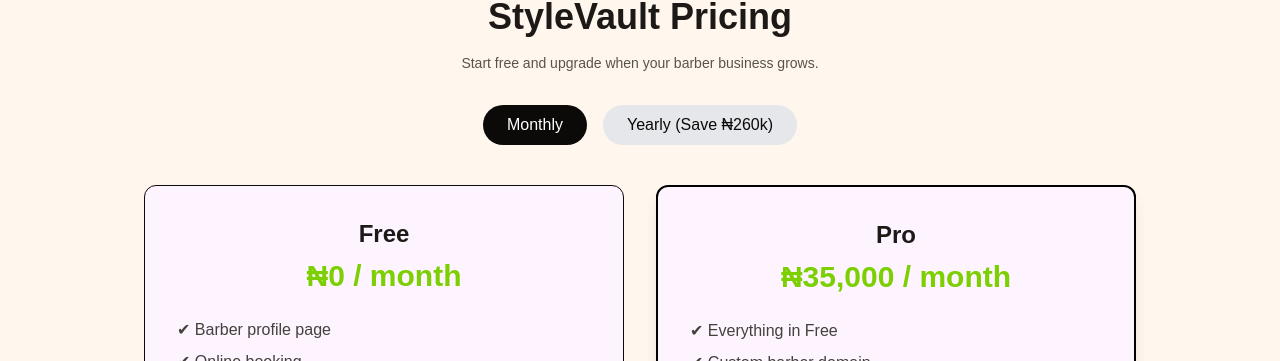
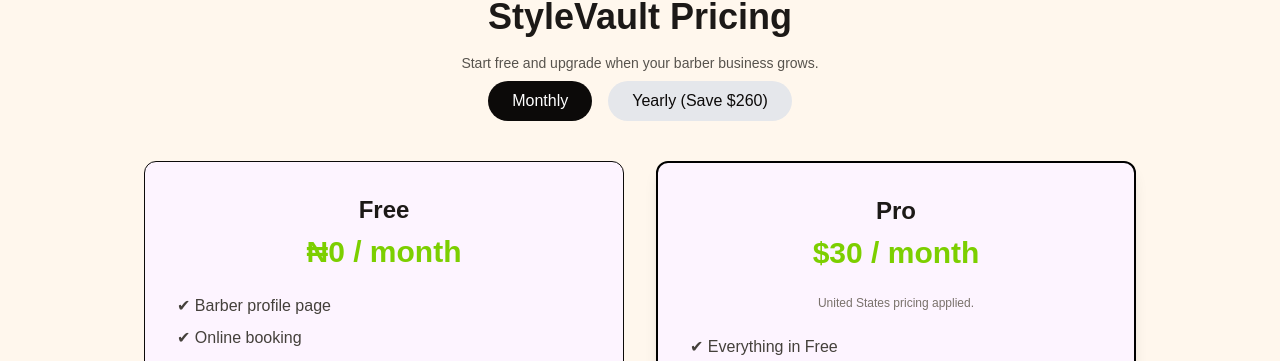
Before and after one commit to Swiftdaops/stylevault, a Next.js app: page /pricing in a window 1280 px wide. Shown: the part 147-508 px from the top of the page. Built offline with nearby package versions, Linux system fonts and the light colour scheme; no server answers.

Commit message:
Localize pricing by visitor country

```diff
--- a/src/app/pricing/PricingClient.jsx
+++ b/src/app/pricing/PricingClient.jsx
@@ -4,13 +4,13 @@
 import { useAuth } from "@/components/auth-provider"
 import { API_BASE_URL } from "@/lib/barber-api"
 
-export default function PricingClient() {
+export default function PricingClient({ initialPricing }) {
   const [billing, setBilling] = useState("monthly")
   const { barber } = useAuth()
 
   const price = {
-    monthly: "₦35,000",
-    yearly: "₦350,000",
+    monthly: initialPricing?.monthlyDisplay || "$30",
+    yearly: initialPricing?.yearlyDisplay || "$100",
   }
 
   const [showForm, setShowForm] = useState(false)
@@ -68,7 +68,8 @@
     <section className="py-20 bg-orange-50 dark:bg-stone-950 text-center">
       <div className="max-w-5xl mx-auto px-4">
         <h1 className="text-4xl font-bold mb-4 text-stone-900 dark:text-amber-50">StyleVault Pricing</h1>
-        <p className="text-sm text-stone-600 dark:text-amber-300 mb-8">Start free and upgrade when your barber business grows.</p>
+        <p className="text-sm text-stone-600 dark:text-amber-300 mb-2">Start free and upgrade when your barber business grows.</p>
+
 
         <div className="flex justify-center gap-4 mb-10">
           <button
@@ -84,7 +85,7 @@
             aria-pressed={billing === "yearly"}
             className={`px-6 py-2 rounded-full ${billing === "yearly" ? "bg-stone-950 text-white dark:bg-amber-500 dark:text-black" : "bg-gray-200 dark:bg-stone-800"}`}
           >
-            Yearly (Save ₦260k)
+            Yearly (Save {initialPricing?.yearlySavingsDisplay || '$260'})
           </button>
         </div>
 
@@ -111,6 +112,13 @@
           <article className="border-2 border-black rounded-xl p-8 shadow-lg bg-fuchsia-50 dark:bg-stone-900">
             <h2 className="text-2xl font-semibold mb-2 text-stone-900 dark:text-amber-50">Pro</h2>
             <p className="text-3xl font-bold mb-6 text-lime-500">{price[billing]} {billing === 'monthly' ? '/ month' : '/ year'}</p>
+            <p className="mb-6 text-xs text-stone-500 dark:text-amber-300">
+              {initialPricing?.countryCode === 'NG'
+                ? 'Nigeria pricing applied.'
+                : initialPricing?.countryCode === 'US'
+                  ? 'United States pricing applied.'
+                  : `Equivalent local pricing applied for ${initialPricing?.countryLabel || 'your region'}.`}
+            </p>
             <ul className="text-left space-y-2 mb-8 text-stone-700 dark:text-amber-200">
               <li>✔ Everything in Free</li>
               <li>✔ Custom barber domain</li>
--- a/src/app/pricing/page.js
+++ b/src/app/pricing/page.js
@@ -1,51 +1,58 @@
+import { headers } from 'next/headers';
 import PricingClient from "./PricingClient";
 import { absoluteUrl } from "@/lib/seo";
+import { getRawVisitorCountryCode } from '@/lib/request-country';
+import { getLocalizedPricing } from '@/lib/pricing';
 
 export const metadata = {
-  title: "Pricing for Barbers in Nigeria | StyleVault",
-  description: "Compare StyleVault pricing for barbers in Nigeria. Choose free or pro plans with booking tools, SEO pages, analytics, and online growth features.",
-  keywords: ["barber pricing nigeria", "book haircut online", "barber booking platform"],
+  title: "Global Pricing for Barbers | StyleVault",
+  description: "Compare StyleVault pricing with localized Pro plan pricing based on your country. Choose free or pro plans with booking tools, SEO pages, analytics, and online growth features.",
+  keywords: ["barber pricing", "global barber pricing", "book haircut online", "barber booking platform"],
   alternates: {
     canonical: "/pricing",
   },
   openGraph: {
-    title: "Pricing for Barbers in Nigeria | StyleVault",
-    description: "Compare StyleVault pricing for barbers in Nigeria. Choose free or pro plans with booking tools, SEO pages, analytics, and online growth features.",
+    title: "Global Pricing for Barbers | StyleVault",
+    description: "Compare StyleVault pricing with localized Pro plan pricing based on your country. Choose free or pro plans with booking tools, SEO pages, analytics, and online growth features.",
     url: absoluteUrl('/pricing'),
   },
 };
 
+export default async function PricingPage() {
+  const visitorCountry = getRawVisitorCountryCode(await headers(), 'US');
+  const pricing = getLocalizedPricing(visitorCountry);
   const structuredData = {
     "@context": "https://schema.org",
     "@type": "OfferCatalog",
     name: "StyleVault Plans",
-  description: "Pricing plans for StyleVault barber management platform.",
+    description: `Pricing plans for StyleVault in ${pricing.countryLabel}.`,
     itemListElement: [
       {
         "@type": "Offer",
         name: "Pro Monthly",
-      price: "30000",
-      priceCurrency: "NGN",
+        price: String(pricing.monthlyAmount),
+        priceCurrency: pricing.currency,
+        eligibleRegion: pricing.countryCode,
         url: absoluteUrl('/pricing'),
       },
       {
         "@type": "Offer",
         name: "Pro Yearly",
-      price: "100000",
-      priceCurrency: "NGN",
+        price: String(pricing.yearlyAmount),
+        priceCurrency: pricing.currency,
+        eligibleRegion: pricing.countryCode,
         url: absoluteUrl('/pricing'),
       },
     ],
   };
 
-export default function PricingPage() {
   return (
     <>
       <script
         type="application/ld+json"
         dangerouslySetInnerHTML={{ __html: JSON.stringify(structuredData) }}
       />
-      <PricingClient />
+      <PricingClient initialPricing={pricing} />
     </>
   );
 }
--- a/src/lib/request-country.js
+++ b/src/lib/request-country.js
@@ -1,8 +1,18 @@
 import { normalizeCountryCode } from '@/lib/profile-options'
 
-export function getVisitorCountryCode(headersList) {
-  const vercelCountry = headersList?.get('x-vercel-ip-country')
-  const cloudflareCountry = headersList?.get('cf-ipcountry')
+export function getRawVisitorCountryCode(headersList, fallback = 'US') {
+  const vercelCountry = String(headersList?.get('x-vercel-ip-country') || '').trim().toUpperCase()
+  const cloudflareCountry = String(headersList?.get('cf-ipcountry') || '').trim().toUpperCase()
+  const fallbackCountry = String(fallback || 'US').trim().toUpperCase()
+  const detectedCountry = vercelCountry || cloudflareCountry
 
-  return normalizeCountryCode(vercelCountry || cloudflareCountry || '', 'CA')
+  if (/^[A-Z]{2}$/.test(detectedCountry)) {
+    return detectedCountry
+  }
+
+  return /^[A-Z]{2}$/.test(fallbackCountry) ? fallbackCountry : 'US'
 }
+
+export function getVisitorCountryCode(headersList, fallback = 'CA') {
+  return normalizeCountryCode(getRawVisitorCountryCode(headersList, fallback), fallback)
+}
```
Also changed, not shown: src/lib/pricing.js (added). Lines whose indentation alone changed are shown as unchanged.
